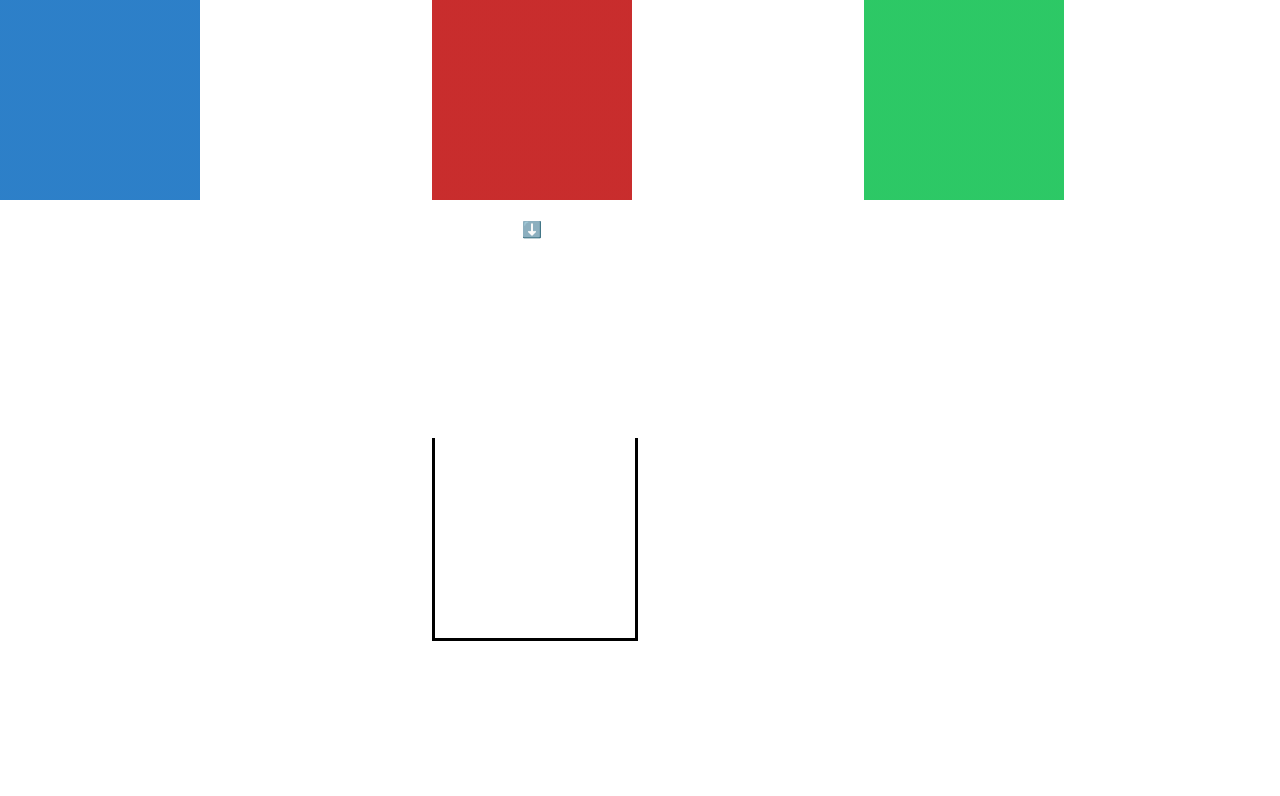
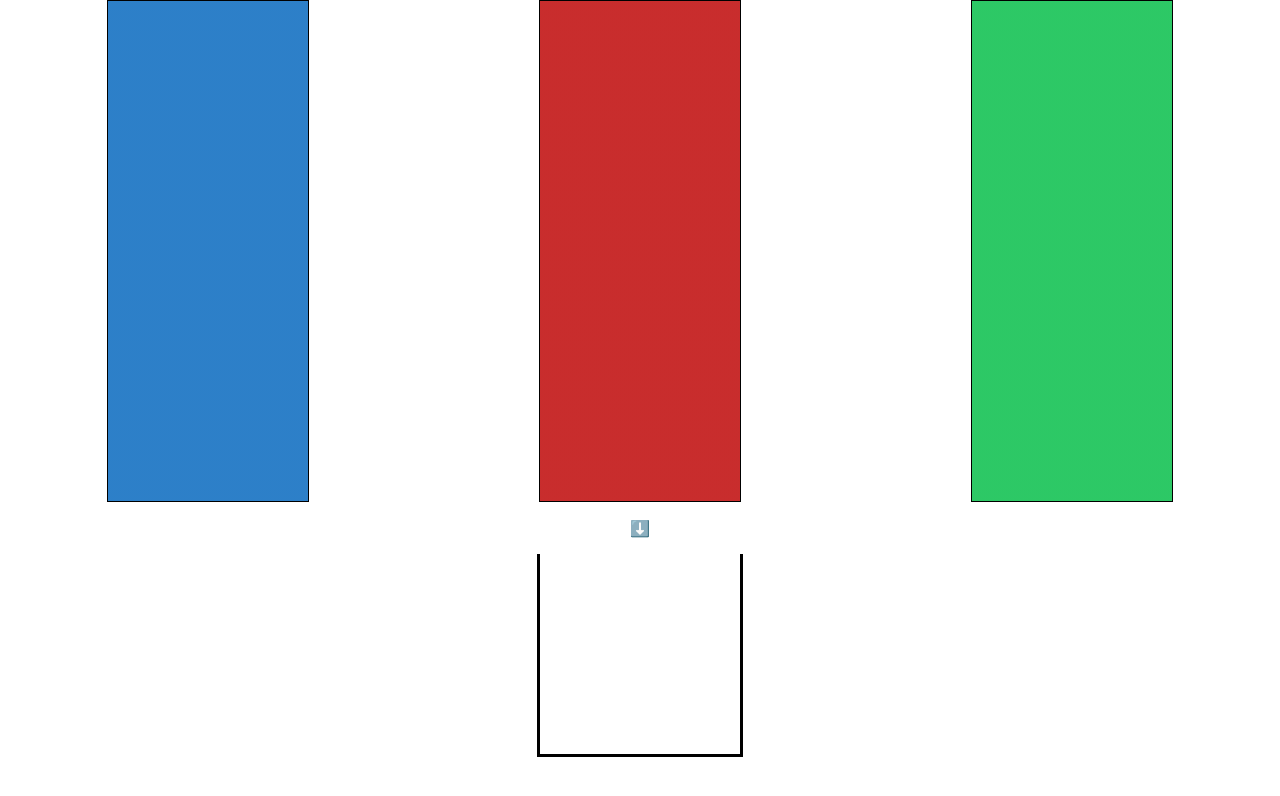
Before and after one commit to austinpapritz/thecerealbar, a React (Create React App) app: page / in a window 1280 px wide. Shown: the top 796 px of the page. Built offline with nearby package versions, Linux system fonts and the light colour scheme.

Commit message:
css: adjusted cell size and item alignment

```diff
--- a/src/components/Grid/Bottom/UserBowl.css
+++ b/src/components/Grid/Bottom/UserBowl.css
@@ -1,4 +1,4 @@
-.cell {
+.bowl-cell {
     width: 200px;
     height: 200px;
 }
--- a/src/components/Grid/Grid.css
+++ b/src/components/Grid/Grid.css
@@ -1,8 +1,11 @@
 .grid {
     display: grid;
     grid-template-columns: repeat(3, 1fr);
-    grid-template-rows: repeat(3, 1fr);
+    grid-template-rows: 500px, 20px, 200px;
     gap: 16px;
+    justify-items: center;
+    align-items: center;
+
 }
 
 .indicator::before {
@@ -10,7 +13,7 @@
     display: inline-block;
 }
 
-.cell {
-    width: 200px;
-    height: 200px;
+.indicator-cell {
+    width: 200;
+    height: 20px;
 }
--- a/src/components/Grid/Grid.js
+++ b/src/components/Grid/Grid.js
@@ -75,14 +75,14 @@ function Grid() {
         <div className="grid">
             {/* TOP ROW (cereal boxes) */}
             {cerealBoxes.map((box, index) => {
-                return <CerealBox className="cell" key={index} color={box.name} amount={box.amount} />
+                return <CerealBox className="cereal-cell" key={index} color={box.name} amount={box.amount} />
             })}
 
             {/* MIDDLE ROW (arrow indicator) */}
-            <div className="indicator cell" style={{ gridColumnStart: bowlPosition}}></div>
+            <div className="indicator indicator-cell" style={{ gridColumnStart: bowlPosition}}></div>
 
             {/* BOTTOM ROW (user bowl) */}
-            <UserBowl className="bowl cell" bowl={bowl} style={{ gridColumnStart: bowlPosition}}/>
+            <UserBowl className="bowl bowl-cell" bowl={bowl} style={{ gridColumnStart: bowlPosition}}/>
         </div>
     );
 }
--- a/src/components/Grid/Top/CerealBox.css
+++ b/src/components/Grid/Top/CerealBox.css
@@ -1,4 +1,5 @@
-.cell {
+.cereal-cell {
+    border: solid black 1px;
     width: 200px;
-    height: 200px;
+    height: 500px;
 }
--- a/src/components/Grid/Top/CerealBox.js
+++ b/src/components/Grid/Top/CerealBox.js
@@ -1,6 +1,7 @@
 import './CerealBox.css';
 
 const CerealBox = ({ color, amount, className }) => {
+    console.log('className', className)
     return (
         <div
             className={`${className}`}
```
